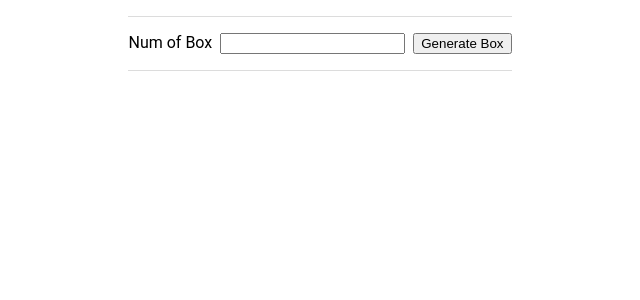
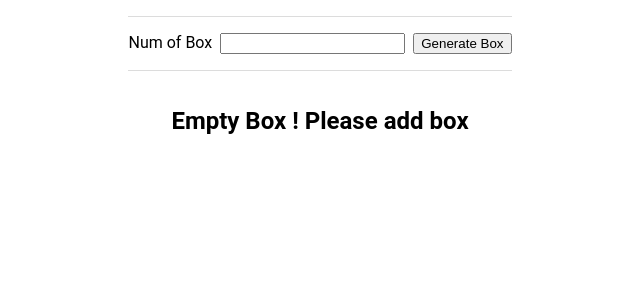
Before and after one commit to vietGit2912/react-ultimate, a React (Create React App) app: page / in a window 1280 px wide. Shown: the top 300 px of the page, without its empty margins (320-960 px from the left). Built offline with nearby package versions, Linux system fonts and the light colour scheme.

Commit message:
add conditional rendering

```diff
--- /dev/null
+++ b/src/components/ComposeComponents/BoxGenerator/BoxEmpty.jsx
@@ -0,0 +1,9 @@
+import React from 'react'
+
+function BoxEmpty() {
+  return (
+    <div><h1>Empty Box ! Please add box</h1></div>
+  )
+}
+
+export default BoxEmpty
--- a/src/components/ComposeComponents/BoxGenerator/BoxGenerate.jsx
+++ b/src/components/ComposeComponents/BoxGenerator/BoxGenerate.jsx
@@ -1,4 +1,5 @@
 import React, { useState } from 'react'
+import BoxEmpty from './BoxEmpty';
 import BoxInput from './BoxInput'
 import BoxList from './BoxList';
 
@@ -11,7 +12,6 @@ const generateFakeBox = (numOfBox) => {
             content: `Box #${i}`
         })
     }
-
     return boxs;
 }
 
@@ -24,7 +24,7 @@ function BoxGenerate() {
 
   return <>
    <BoxInput generateNotify={handleGenerate}/>
-   <BoxList boxs={boxs} />
+   {boxs.length > 0 ? <BoxList boxs={boxs} /> : <BoxEmpty />}
   </>
 
 }
--- a/src/components/ComposeComponents/BoxGenerator/BoxList.jsx
+++ b/src/components/ComposeComponents/BoxGenerator/BoxList.jsx
@@ -2,12 +2,10 @@ import React from 'react'
 import styled from '../BoxGenerator/box.module.css'
 import Box from './Box'
 function BoxList({boxs}) {
-
   return (
-    <ul className={styled.boxList}>
-        {boxs.map((box) => {
+     <ul className={styled.boxList}>
+        {boxs.length > 0 && boxs.map((box) => {
             return  <Box key={box.id} content={box.content} />
-
         })}
     </ul>
   )
```
